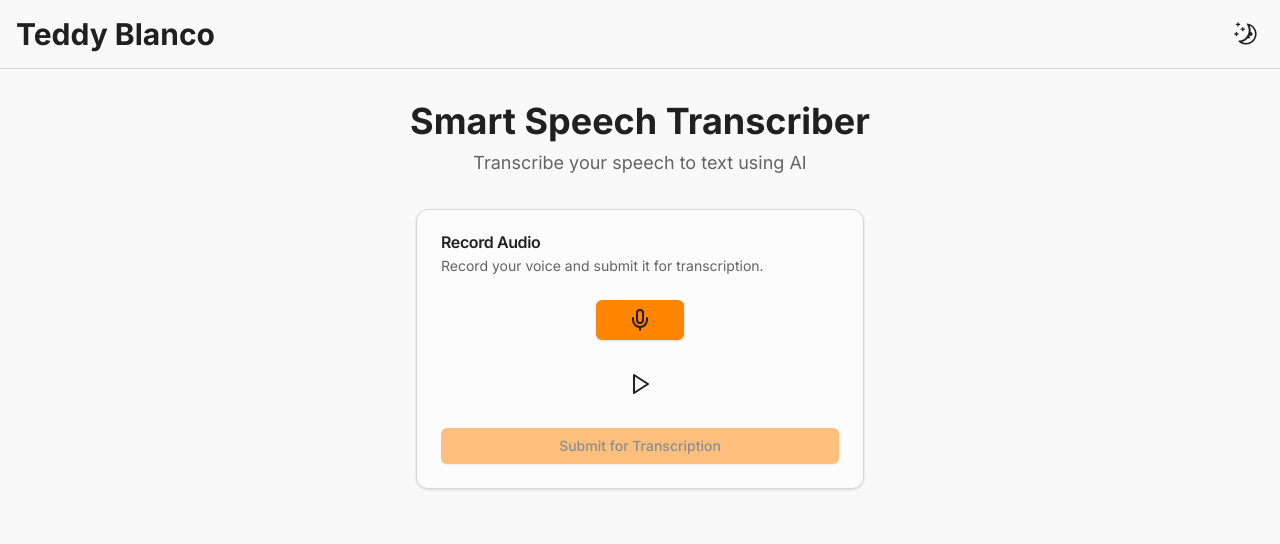
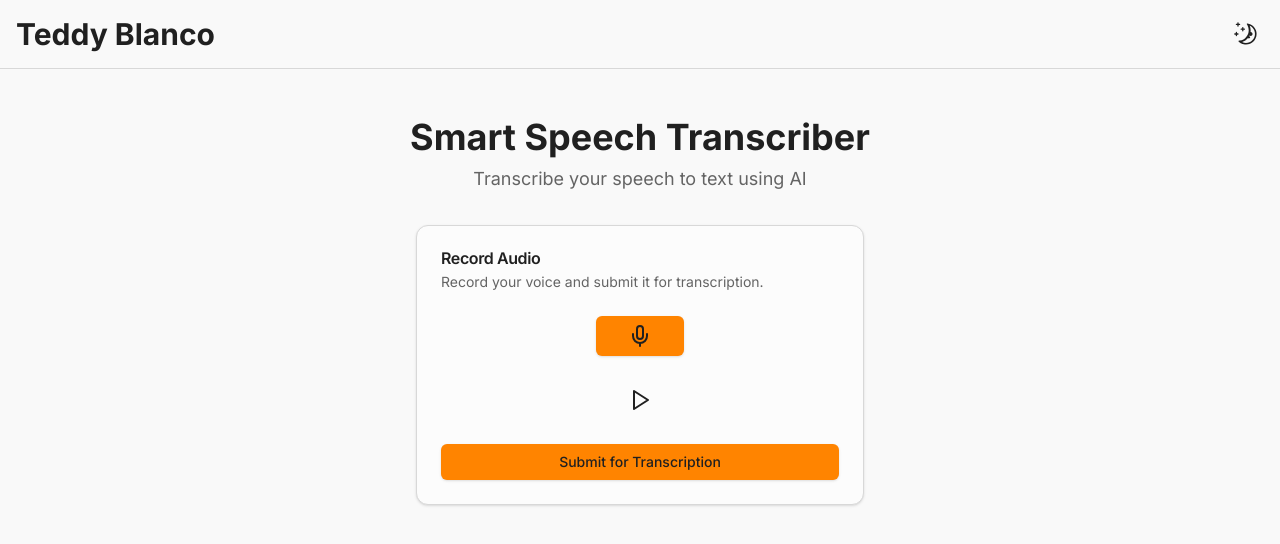
Before and after one commit to tonTed/tonted-dev, a Next.js app: page /smart-speech-transcriber in a window 1280 px wide. Shown: the top 544 px of the page. Built offline with nearby package versions, Linux system fonts and the light colour scheme; no server answers.

Commit message:
Add Card for transcription with mock Data

```diff
--- a/src/app/layout.tsx
+++ b/src/app/layout.tsx
@@ -21,7 +21,7 @@ export default function RootLayout({
       <html lang="en">
         <body className={inter.className}>
           <MainNav />
-          <main className="flex flex-col items-center min-w-screen">
+          <main className="flex flex-col items-center min-w-screen p-4">
             {children}
           </main>
         </body>
--- a/src/app/smart-speech-transcriber/page.tsx
+++ b/src/app/smart-speech-transcriber/page.tsx
@@ -23,6 +23,8 @@ function SmartSpeechTranscriber() {
     null
   );
   const [audio, setAudio] = useState<HTMLAudioElement | null>(null);
+
+  const [transcript, setTranscript] = useState<string | null>(null);
 
   useEffect(() => {
     const initializeRecording = async () => {
@@ -73,8 +75,10 @@ function SmartSpeechTranscriber() {
     stopPlaying();
   };
 
-  const handleSubmit = () => {
+  const handleSubmit = async () => {
     console.debug("Submitting for transcription");
+    await new Promise((resolve) => setTimeout(resolve, 5000));
+    setTranscript("This is a test transcript");
   };
 
   return (
@@ -108,13 +112,24 @@ function SmartSpeechTranscriber() {
               type="submit"
               className="w-full"
               onClick={handleSubmit}
-              disabled={true}
+              disabled={isRecording || isPlaying}
             >
               Submit for Transcription
             </Button>
           </div>
         </CardContent>
       </Card>
+      {transcript && (
+        <Card className="w-full max-w-md mt-4">
+          <CardHeader>
+            <CardTitle>Transcript</CardTitle>
+            <CardDescription>
+              The transcript of the audio you recorded.
+            </CardDescription>
+          </CardHeader>
+          <CardContent>{transcript}</CardContent>
+        </Card>
+      )}
     </>
   );
 }
```
